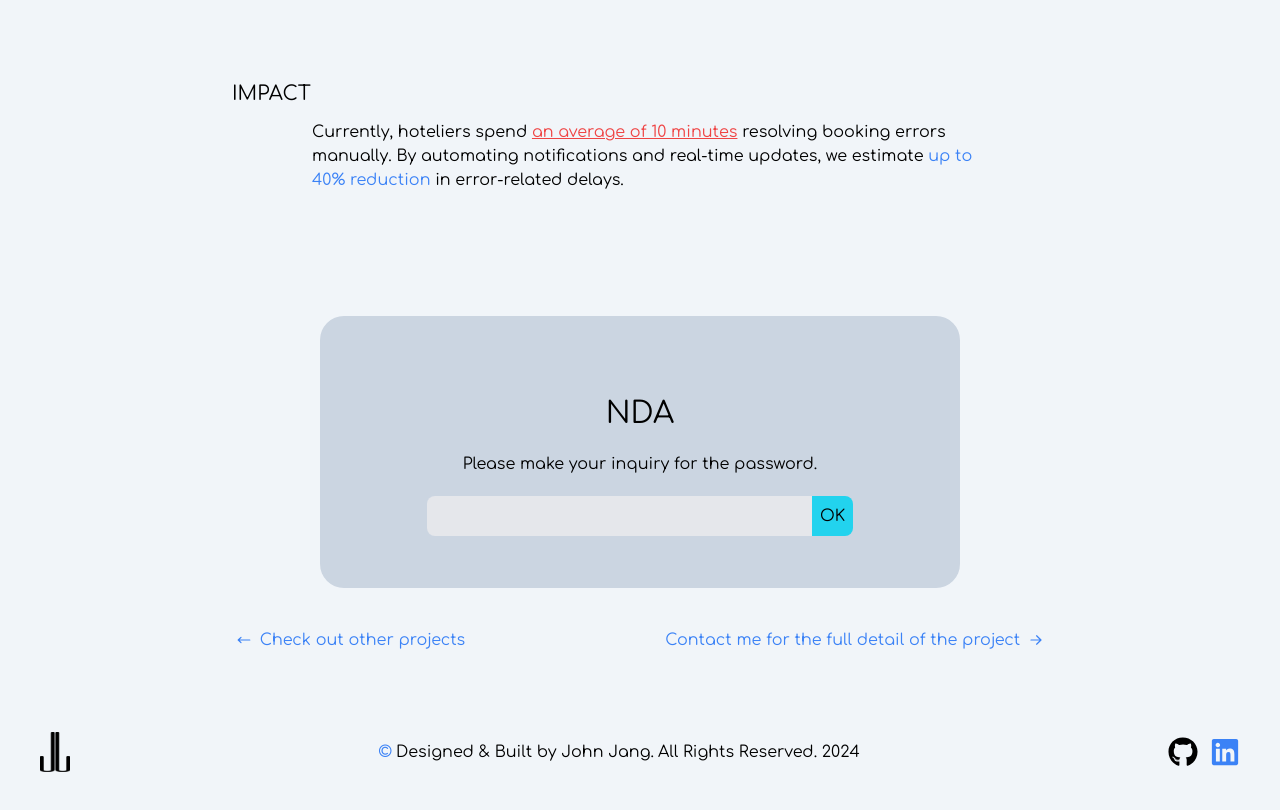
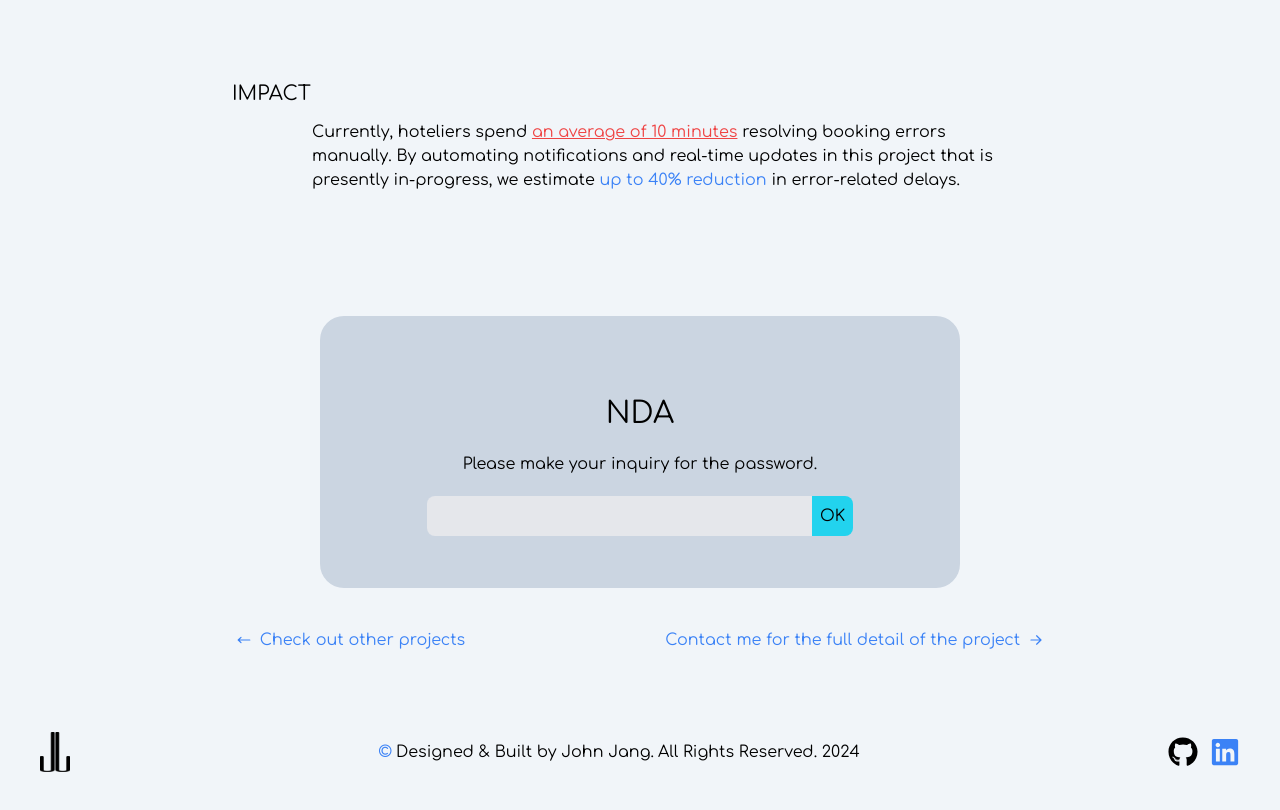
Before and after one commit to johnjang94/portfolio-ver-3, a React (Vite) app: page /operate in a window 1280 px wide. Shown: the part 4827-5637 px from the top of the page. Built offline with nearby package versions, Linux system fonts and the light colour scheme.

Commit message:
slightly changed the impact to indicate the project progress

```diff
--- a/src/pages/design/operate/impact.jsx
+++ b/src/pages/design/operate/impact.jsx
@@ -6,8 +6,8 @@ export default function Impact() {
         Currently, hoteliers spend{" "}
         <span className="text-red-500 underline">an average of 10 minutes</span>{" "}
         resolving booking errors manually. By automating notifications and
-        real-time updates, we estimate{" "}
-        <span className="text-blue-500">up to 40% reduction</span> in
+        real-time updates in this project that is presently in-progress, we
+        estimate <span className="text-blue-500">up to 40% reduction</span> in
         error-related delays.
       </ul>
     </div>
```
